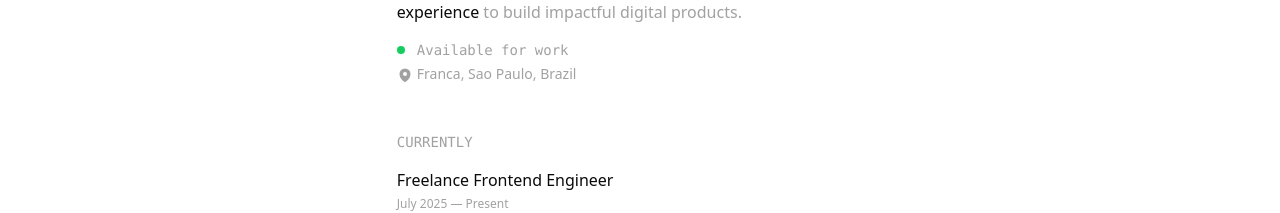
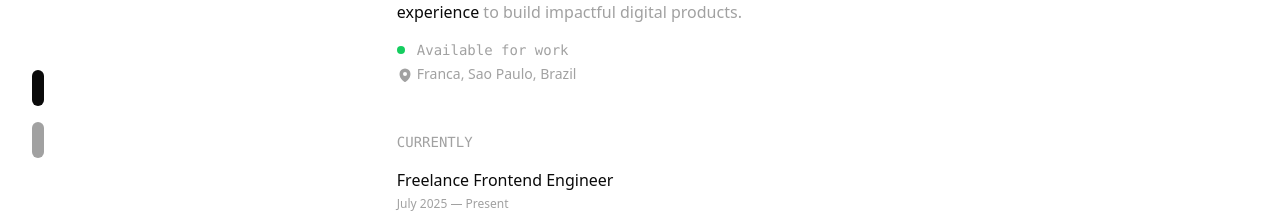
Before and after one commit to LucasCintra10/portifolio-app, a Next.js app: page / in a window 1280 px wide. Shown: the part 286-499 px from the top of the page. Built offline with nearby package versions, Linux system fonts and the light colour scheme.

Commit message:
feat: navigation component

```diff
--- a/src/app/page.js
+++ b/src/app/page.js
@@ -3,6 +3,7 @@ import { MapPinIcon, SunIcon, MoonIcon } from "@heroicons/react/24/solid";
 import { useLanguage } from "@/contexts/LanguageContext";
 import { useTheme } from "@/contexts/ThemeContext";
 import { motion } from "framer-motion";
+import { useState, useRef, useEffect } from "react";
 
 const skills = [
   "React",
@@ -48,11 +49,63 @@ const itemVariants = {
 export default function Home() {
   const { language, toggleLanguage, t } = useLanguage();
   const { theme, toggleTheme } = useTheme();
+  const [activeSection, setActiveSection] = useState("about");
+
+  const aboutRef = useRef(null);
+  const experienceRef = useRef(null);
+
+  const scrollToSection = (ref) => {
+    if (ref.current) {
+      ref.current.scrollIntoView({ behavior: "smooth" });
+    }
+  };
+
+  useEffect(() => {
+    const observer = new IntersectionObserver(
+      (entries) => {
+        entries.forEach((entry) => {
+          if (entry.isIntersecting) {
+            if (entry.target === aboutRef.current) {
+              setActiveSection("about");
+            } else if (entry.target === experienceRef.current) {
+              setActiveSection("experience");
+            }
+          }
+        });
+      },
+      {
+        threshold: 0.5,
+        rootMargin: "-20% 0px -20% 0px",
+      }
+    );
+
+    if (aboutRef.current) observer.observe(aboutRef.current);
+    if (experienceRef.current) observer.observe(experienceRef.current);
+
+    return () => observer.disconnect();
+  }, []);
 
   return (
     <div className="min-h-screen flex justify-center flex-col items-center relative bg-background text-text transition-colors duration-500">
       <div className="fixed top-0 left-0 right-0 h-20 bg-gradient-to-b from-background to-transparent z-10 pointer-events-none transition-colors duration-500"></div>
       <div className="fixed bottom-0 left-0 right-0 h-20 bg-gradient-to-t from-background to-transparent z-10 pointer-events-none transition-colors duration-500"></div>
+
+      <div className="hidden md:fixed left-8 top-1/2 transform -translate-y-1/2 z-20 md:flex flex-col space-y-4">
+        <button
+          onClick={() => scrollToSection(aboutRef)}
+          className={`w-3 h-9 rounded-xl transition-all duration-300 flex items-center justify-center cursor-pointer group ${
+            activeSection === "about" ? "bg-primary" : "bg-secondary hover:opacity-80"
+          }`}
+          aria-label="Go to About section"
+        />
+        <button
+          onClick={() => scrollToSection(experienceRef)}
+          className={`w-3 h-9 rounded-xl transition-all duration-300 flex items-center justify-center cursor-pointer group ${
+            activeSection === "experience" ? "bg-primary" : "bg-secondary hover:opacity-80"
+          }`}
+          aria-label="Go to Experience section"
+        />
+      </div>
 
       <div className="absolute right-4 top-12 mb-4 flex space-x-4">
         <button
@@ -70,6 +123,7 @@ export default function Home() {
         </button>
       </div>
       <motion.header
+        ref={aboutRef}
         variants={containerVariants}
         initial="hidden"
         animate="visible"
@@ -121,6 +175,7 @@ export default function Home() {
       </motion.header>
 
       <motion.div
+        ref={experienceRef}
         variants={containerVariants}
         initial="hidden"
         animate="visible"
```
